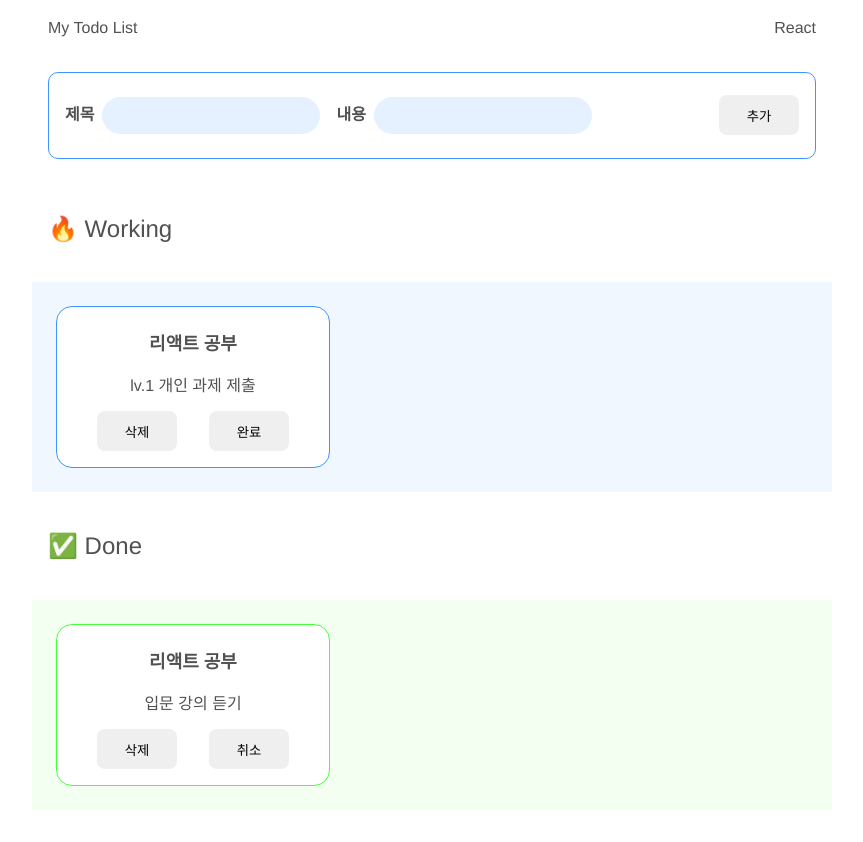
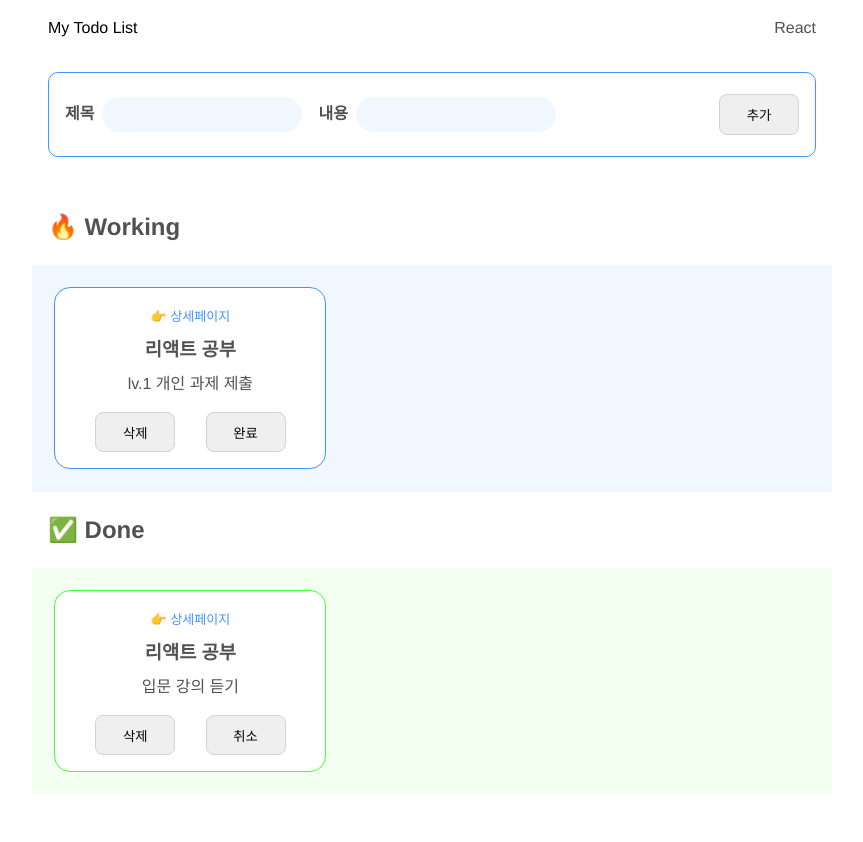
Before and after one commit to summereuna/react-week, a React (Vite) app: page / in a window 1280 px wide. Shown: the whole page, without its empty margins (208-1071 px from the left). Built offline with nearby package versions, Linux system fonts and the light colour scheme.

Commit message:
[Feat] : 스타일 컴포넌트 적용 및 디스패치 함수 추가

```diff
--- a/src/App.jsx
+++ b/src/App.jsx
@@ -1,47 +1,15 @@
-import styled from "styled-components";
 import GlobalStyle from "@/GlobalStyle.jsx";
-import Layout from "@components/Layout";
-import Form from "@components/Form";
-import CardsContainer from "@components/CardsContainer";
+import Router from "@shared/Router";
+import { ThemeProvider } from "styled-components";
+import theme from "@shared/theme";
 
 function App() {
   return (
-    <>
+    <ThemeProvider theme={theme}>
+      <Router />
       <GlobalStyle />
-      <Layout>
-        {/* input 영역 */}
-        <StInputContainer>
-          <Form />
-        </StInputContainer>
-        {/* output 영역 */}
-        <StOutputContainer>
-          {/* Working */}
-          <CardsContainer isDone={false} cardsTitle="🔥 Working" />
-          {/* Done */}
-          <CardsContainer isDone={true} cardsTitle="✅ Done" />
-        </StOutputContainer>
-      </Layout>
-    </>
+    </ThemeProvider>
   );
 }
 
 export default App;
-
-const StInputContainer = styled.section`
-  padding: 1rem;
-  margin: 1rem;
-  background-color: white;
-  border: 1px solid rgb(62, 149, 255);
-  border-radius: 10px;
-  display: flex;
-  flex-direction: row;
-  justify-content: space-between;
-  align-items: center;
-`;
-
-const StOutputContainer = styled.section`
-  padding-bottom: 1rem;
-  display: flex;
-  flex-direction: column;
-  justify-content: space-between;
-`;
--- a/src/GlobalStyle.jsx
+++ b/src/GlobalStyle.jsx
@@ -1,13 +1,26 @@
 import { createGlobalStyle } from "styled-components";
 
 const GlobalStyle = createGlobalStyle`
+    *{
+      box-sizing: border-box;
+    }
+
+    a {
+      text-decoration: none;
+      color: rgb(62, 149, 255);
+      transition: color ease-in-out 0.25s;
+    }
+
+    a:hover {
+      color: blue;
+    }
+
     body {
       font-family: "Helvetica", "Arial", sans-serif;
       line-height: 1.5;
       margin: 0;
       height: 100%;
       color: rgb(81, 81, 81);
-      box-sizing: border-box;
     }
 
     #root {
--- a/src/components/Button.jsx
+++ b/src/components/Button.jsx
@@ -1,43 +1,37 @@
-import styled from "styled-components";
+import styled, { useTheme } from 'styled-components';
 
 export default function Button({ onClick, children, type }) {
+    const { button } = useTheme();
+
     return (
-    <StBtn type={type} onClick={onClick}>
+        <ButtonStyle type={type} onClick={onClick} $buttontype={button}>
             {children}
-    </StBtn>
+        </ButtonStyle>
     );
 }
 
-const StBtn = styled.button`
-  height: 2.5rem;
+const ButtonStyle = styled.button`
     border-radius: 8px;
-  border: 1.2px solid transparent;
+    border: 1px solid lightgrey;
     min-width: 5rem;
     padding: 0.6rem;
     cursor: pointer;
+    transition: border-color linear 0.25s;
     outline: none;
-  transition: border-color linear 0.25s;
 
     &:hover,
     &:focus,
     &:focus-visible {
-    ${(props) => {
-      switch (props.type) {
-        case "btn-add":
-          return `border-color: rgb(62, 149, 255);
-                  background-color: rgb(164, 205, 255);`;
-
-        case "btn-delete":
-          return `border-color: rgb(255, 62, 62);
-                  background-color: rgb(255, 204, 204);`;
-
-        case "btn-done":
-          return `border-color: rgb(72, 255, 62);
-                  background-color: rgb(182, 255, 177);`;
-
+        ${({ type, $buttontype }) => {
+            switch (type) {
+                case 'btn-add':
+                    return $buttontype.btnAdd;
+                case 'btn-delete':
+                    return $buttontype.btnDelete;
+                case 'btn-done':
+                    return $buttontype.btnDone;
                 default:
-          return `border-color: rgb(62, 149, 255);
-                  background-color: rgb(164, 205, 255);`;
+                    return $buttontype.btnAdd;
             }
         }}
     }
--- a/src/components/Card.jsx
+++ b/src/components/Card.jsx
@@ -1,56 +1,75 @@
-import styled from "styled-components";
 import Button from "@components/Button";
+import { useDispatch } from "react-redux";
+import { Link } from "react-router-dom";
+import styled, { useTheme } from "styled-components";
+import { deleteTodo, updateTodo } from "@redux/modules/todos";
 
-export default function Card({
-  id,
-  title,
-  content,
-  isDone,
-  onDeleteTodoClick,
-  onDoneClick,
-}) {
+export default function Card({ id, title, content, isDone }) {
+  const { colors } = useTheme();
+
+  const dispatch = useDispatch();
+
+  const onDeleteTodoClick = (id) => {
+    dispatch(deleteTodo(id));
+  };
+
+  const onDoneClick = (id) => {
+    dispatch(updateTodo(id));
+  };
+
   return (
-    <StCard id={id} type={`${isDone ? "card--done" : null}`}>
-      <StCardContent>
-        <StTodoTitle>{title}</StTodoTitle>
-        <StTodoContent>{content}</StTodoContent>
-      </StCardContent>
-      <StCardButtons>
-        <Button onClick={onDeleteTodoClick} type="btn-delete">
+    <CardStyle id={id} type={`${isDone ? "done" : "working"}`} $colors={colors}>
+      <CardContent>
+        <Link to={`/${id}`}>
+          <StLinkSpan>👉 상세페이지</StLinkSpan>
+        </Link>
+        <Title>{title}</Title>
+        <Content>{content}</Content>
+      </CardContent>
+      <ButtonGroup>
+        <Button
+          onClick={() => {
+            onDeleteTodoClick(id);
+          }}
+          type="btn-delete"
+        >
           삭제
         </Button>
-        <Button onClick={onDoneClick} type={isDone ? "btn-add" : "btn-done"}>
+        <Button
+          onClick={() => {
+            onDoneClick(id);
+          }}
+          type={isDone ? "btn-add" : "btn-done"}
+        >
           {isDone ? "취소" : "완료"}
         </Button>
-      </StCardButtons>
-    </StCard>
+      </ButtonGroup>
+    </CardStyle>
   );
 }
 
-const StCard = styled.div`
+const CardStyle = styled.div`
   background-color: white;
-  margin: 0.5rem;
   padding: 1rem;
   display: flex;
   flex-direction: column;
   justify-content: space-between;
   align-items: center;
-  width: 15rem;
-  height: 8rem;
+  width: 17rem;
   white-space: normal;
   border-radius: 1rem;
-  border: ${(props) => {
-    switch (props.type) {
-      case "card--done":
-        return `1px solid rgb(72, 255, 62);`;
-
-      default:
-        return `1px solid rgb(62, 149, 255);`;
-    }
-  }};
+  border: 1px solid
+    ${({ type, $colors }) => {
+      switch (type) {
+        case "done":
+          return $colors.green;
+        default:
+          return $colors.blue;
+      }
+    }};
 `;
 
-const StCardContent = styled.div`
+const CardContent = styled.div`
   width: 100%;
   display: flex;
   flex-direction: column;
@@ -59,18 +78,12 @@ const StCardContent = styled.div`
   text-align: center;
 `;
 
-const StTodoTitle = styled.h3`
-  margin: 0;
-  padding: 0.5rem;
-  font-weight: 700;
-  font-size: large;
-  width: 100%;
-  white-space: nowrap;
-  overflow: hidden;
-  text-overflow: ellipsis;
+const StLinkSpan = styled.span`
+  font-size: small;
 `;
 
-const StTodoContent = styled.span`
+const Title = styled.h3`
+  margin: 0;
   padding: 0.5rem;
   width: 100%;
   white-space: nowrap;
@@ -78,7 +91,15 @@ const StTodoContent = styled.span`
   text-overflow: ellipsis;
 `;
 
-const StCardButtons = styled.div`
+const Content = styled.span`
+  padding: 0 0.5rem 1rem 0.5rem;
+  width: 100%;
+  white-space: nowrap;
+  overflow: hidden;
+  text-overflow: ellipsis;
+`;
+
+const ButtonGroup = styled.div`
   width: 80%;
   display: flex;
   flex-direction: row;
--- a/src/components/CardsContainer.jsx
+++ b/src/components/CardsContainer.jsx
@@ -1,66 +1,43 @@
-import styled from "styled-components";
 import Card from "@components/Card";
-import { useDispatch, useSelector } from "react-redux";
-import { deleteTodo, updateTodo } from "@/redux/modules/todos";
+import styled, { useTheme } from "styled-components";
 
-export default function CardsContainer({ cardsTitle, isDone }) {
-  const { todoList } = useSelector((state) => {
-    return state.todos;
-  });
-
-  const dispatch = useDispatch();
-
-  const onDeleteTodoClick = (id) => {
-    dispatch(deleteTodo(id));
-  };
-
-  const onDoneClick = (id) => {
-    dispatch(updateTodo(id));
-  };
+export default function CardsContainer({ cardsTitle, todoList, type }) {
+  const { colors } = useTheme();
   return (
     <div>
-      <StCardsTitle>{cardsTitle}</StCardsTitle>
-      <StCards type={`${isDone ? "cards--done" : null}`}>
-        {todoList
-          .filter((todo) => (isDone ? todo.isDone : !todo.isDone))
-          .map((todo) => (
+      <CardTitle>{cardsTitle}</CardTitle>
+      <CardBox type={type} $colors={colors}>
+        {todoList.map((todo) => (
           <Card
             key={todo.id}
             id={todo.id}
             title={todo.title}
             content={todo.content}
             isDone={todo.isDone}
-              onDeleteTodoClick={() => {
-                onDeleteTodoClick(todo.id);
-              }}
-              onDoneClick={() => {
-                onDoneClick(todo.id);
-              }}
           />
         ))}
-      </StCards>
+      </CardBox>
     </div>
   );
 }
 
-const StCardsTitle = styled.h2`
-  padding: 1rem;
-  font-size: x-large;
-  font-weight: 500;
+const CardTitle = styled.h2`
+  padding: 0 1rem;
 `;
 
-const StCards = styled.div`
-  padding: 1rem;
+const CardBox = styled.div`
+  padding: 1.4rem;
   display: flex;
   flex-wrap: wrap;
   flex-direction: row;
   min-height: 178px;
-  background-color: ${(props) => {
-    switch (props.type) {
-      case "cards--done":
-        return `rgb(243, 255, 241);`;
+  gap: 1.4rem;
+  background-color: ${({ type, $colors }) => {
+    switch (type) {
+      case "done":
+        return $colors.whiteGreen;
       default:
-        return `rgb(241, 247, 255);`;
+        return $colors.whiteBlue;
     }
   }};
 `;
--- a/src/components/Form.jsx
+++ b/src/components/Form.jsx
@@ -1,14 +1,13 @@
-import styled from "styled-components";
-import Input from "@components/Input";
-import Button from "@components/Button";
-import { useState } from "react";
-import { useDispatch } from "react-redux";
-import { addTodo } from "@/redux/modules/todos";
+import { useState } from 'react';
+import { useDispatch } from 'react-redux';
+import { addTodo } from '@redux/modules/todos';
+import Input from '@components/Input';
+import Button from '@components/Button';
+import styled from 'styled-components';
 
 export default function Form() {
     const dispatch = useDispatch();
-
-  const [input, setInput] = useState({ title: "", content: "" });
+    const [input, setInput] = useState({ title: '', content: '' });
 
     const changeTitle = (e) => {
         setInput({ ...input, title: e.target.value });
@@ -18,34 +17,23 @@ export default function Form() {
         setInput({ ...input, content: e.target.value });
     };
 
-  const onAddToDoSubmit = (e) => {
+    const onAddTodoClick = (e) => {
         e.preventDefault(); //리로드 방지
 
         if (!input.title.trim() || !input.content.trim()) {
-      return alert("제목과 내용을 모두 입력해 주세요!");
+            return alert('제목과 내용을 모두 입력해 주세요!');
         }
 
         dispatch(addTodo(input));
-
-    setInput({ title: "", content: "" });
+        setInput({ title: '', content: '' });
     };
 
     return (
-    <StForm onSubmit={onAddToDoSubmit}>
-      <StInputs>
-        <Input
-          onChange={changeTitle}
-          value={input.title}
-          label="제목"
-          name="todo-title"
-        />
-        <Input
-          onChange={changeContent}
-          value={input.content}
-          label="내용"
-          name="todo-content"
-        />
-      </StInputs>
+        <StForm onSubmit={onAddTodoClick}>
+            <InputGroup>
+                <Input onChange={changeTitle} value={input.title} label="제목" htmlFor="todo-title" />
+                <Input onChange={changeContent} value={input.content} label="내용" htmlFor="todo-content" />
+            </InputGroup>
             <Button type="btn-add">추가</Button>
         </StForm>
     );
@@ -59,7 +47,7 @@ const StForm = styled.form`
     align-items: center;
 `;
 
-const StInputs = styled.div`
+const InputGroup = styled.div`
     display: flex;
     flex-direction: row;
 `;
--- a/src/components/Input.jsx
+++ b/src/components/Input.jsx
@@ -1,10 +1,19 @@
-import styled from "styled-components";
+import styled, { useTheme } from "styled-components";
 
-export default function Input({ onChange, value, label, name }) {
+export default function Input({ onChange, value, label, htmlFor }) {
+  const { colors } = useTheme();
+
   return (
     <StInputInfo>
-      <label htmlFor={name}>{label}</label>
-      <StInput value={value} onChange={onChange} name={name} type="text" />
+      <label htmlFor={htmlFor}>{label}</label>
+      <StInput
+        className="input"
+        value={value}
+        onChange={onChange}
+        name={htmlFor}
+        type="text"
+        theme={colors}
+      />
     </StInputInfo>
   );
 }
@@ -14,13 +23,13 @@ const StInputInfo = styled.div`
   font-weight: 700;
 `;
 const StInput = styled.input`
-  height: 25px;
+  height: 35px;
   width: 200px;
   border-radius: 20px;
   border: 1px solid transparent;
-  background-color: rgb(229, 241, 255);
+  background-color: ${({ theme }) => theme.whiteBlue};
   margin: 0.5rem;
-  padding: 0.3rem 0.5rem;
+  padding: 0.5rem;
   margin-right: 1rem;
   outline: none;
   transition: background-color linear 0.25s;
@@ -28,6 +37,7 @@ const StInput = styled.input`
   &:hover,
   &:focus,
   &:focus-visible {
-    background-color: rgb(164, 205, 255);
+    background-color: ${({ theme }) => theme.lightBlue};
+    border-color: ${({ theme }) => theme.blue};
   }
 `;
--- a/src/components/Layout.jsx
+++ b/src/components/Layout.jsx
@@ -1,13 +1,14 @@
+import { Link } from "react-router-dom";
 import styled from "styled-components";
 
 export default function Layout({ children }) {
   return (
     <StLayout>
-      <StHeader>
-        <span>My Todo List</span>
+      <StHeader className="header">
+        <Logo to="/">My Todo List</Logo>
         <span>React</span>
       </StHeader>
-      <StMain>{children}</StMain>
+      <StMain className="main">{children}</StMain>
     </StLayout>
   );
 }
@@ -29,3 +30,7 @@ const StHeader = styled.header`
 const StMain = styled.main`
   padding: 1rem 0;
 `;
+
+const Logo = styled(Link)`
+  color: black;
+`;
--- /dev/null
+++ b/src/pages/TodoDetail.jsx
@@ -0,0 +1,96 @@
+import { useSelector } from "react-redux";
+import { useParams } from "react-router-dom";
+import { useNavigate } from "react-router-dom";
+import styled from "styled-components";
+import Button from "@components/Button";
+const TodoDetail = () => {
+  const { id } = useParams();
+  const navigate = useNavigate();
+
+  const { todoList } = useSelector((state) => {
+    return state.todos;
+  });
+
+  const todoData = todoList.find((todo) => {
+    return todo.id === parseInt(id);
+  });
+
+  const backPage = () => {
+    navigate(-1);
+  };
+
+  return (
+    <>
+      <DetailContainer type={todoData.isDone ? "isDone" : null}>
+        <DetailCard type={todoData.isDone ? "isDone" : null}>
+          <CardHeader>
+            <span>ID:{todoData.id}</span>
+            <Button onClick={backPage}>뒤로가기</Button>
+          </CardHeader>
+          <CardContent>
+            <h3>{todoData.title}</h3>
+            <p>{todoData.content}</p>
+          </CardContent>
+        </DetailCard>
+      </DetailContainer>
+    </>
+  );
+};
+
+export default TodoDetail;
+
+const DetailContainer = styled.div`
+  max-width: 100%;
+  height: 85vh;
+  max-height: 100%;
+  display: flex;
+  flex-direction: column;
+  justify-content: center;
+  align-items: center;
+  background-color: ${(props) => {
+    switch (props.type) {
+      case "isDone":
+        return `rgb(243, 255, 241);`;
+      default:
+        return `rgb(241, 247, 255);`;
+    }
+  }};
+`;
+
+const DetailCard = styled.div`
+  background-color: white;
+  margin: 0.5rem;
+  padding: 1rem;
+  display: flex;
+  flex-direction: column;
+  justify-content: flex-start;
+  align-items: center;
+  max-width: 100%;
+  max-height: 100%;
+  width: 40rem;
+  height: 25rem;
+  border-radius: 1rem;
+  border: ${(props) => {
+    switch (props.type) {
+      case "isDone":
+        return `1px solid rgb(72, 255, 62);`;
+      default:
+        return `1px solid rgb(62, 149, 255);`;
+    }
+  }};
+`;
+
+const CardHeader = styled.div`
+  width: 100%;
+  display: flex;
+  justify-content: space-between;
+  align-items: center;
+  padding: 1rem;
+  border-bottom: 2px solid lightgrey;
+`;
+
+const CardContent = styled.div`
+  width: 100%;
+  padding: 1rem;
+  height: 100%;
+`;
--- /dev/null
+++ b/src/shared/theme.js
@@ -0,0 +1,34 @@
+// import styled from 'styled-components';
+
+const colors = {
+  blue: "#3e95ff",
+  lightBlue: "#a4cdff",
+  whiteBlue: "#f1f7ff",
+  green: "#48ff3e",
+  lightGreen: "#b6ffb1",
+  whiteGreen: "#f3fff1",
+  red: "#ff3e3e",
+  lightRed: "#ffcccc",
+};
+
+const button = {
+  btnAdd: `
+    border: 1px solid ${colors.blue};
+    background-color: ${colors.lightBlue};
+    `,
+  btnDelete: `
+    border: 1px solid ${colors.red};
+    background-color: ${colors.lightRed};
+    `,
+  btnDone: `
+    border: 1px solid ${colors.green};
+    background-color: ${colors.lightGreen};
+    `,
+};
+
+const theme = {
+  colors,
+  button,
+};
+
+export default theme;
```
Lines whose indentation alone changed are shown as unchanged.
